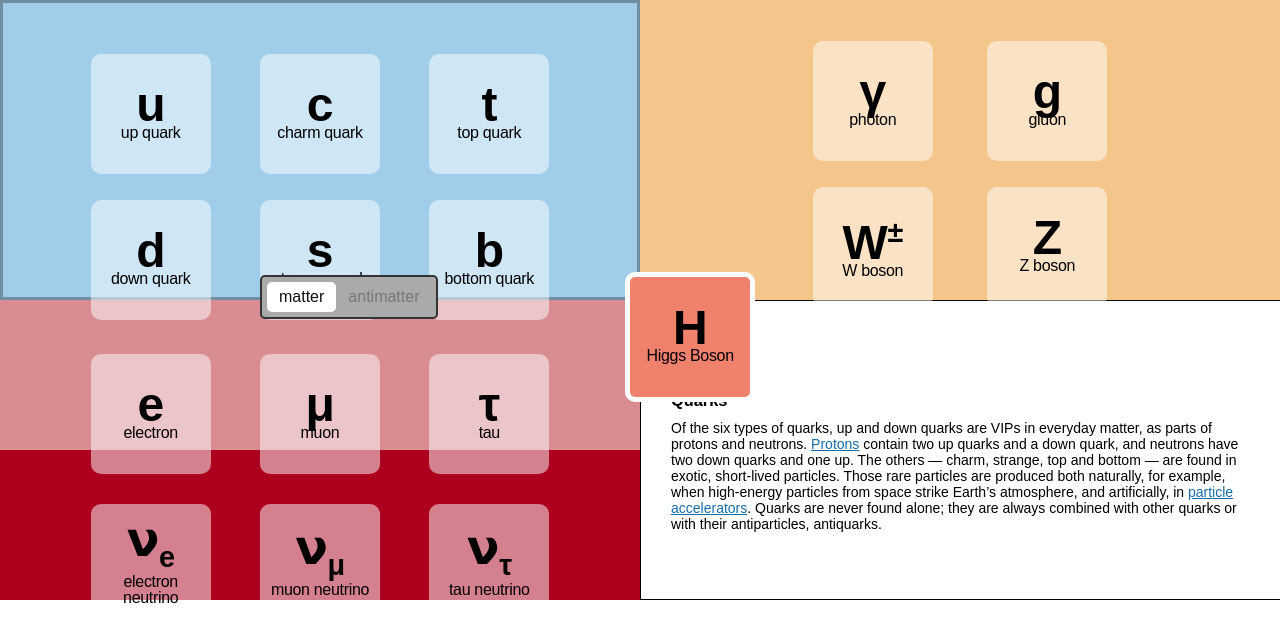
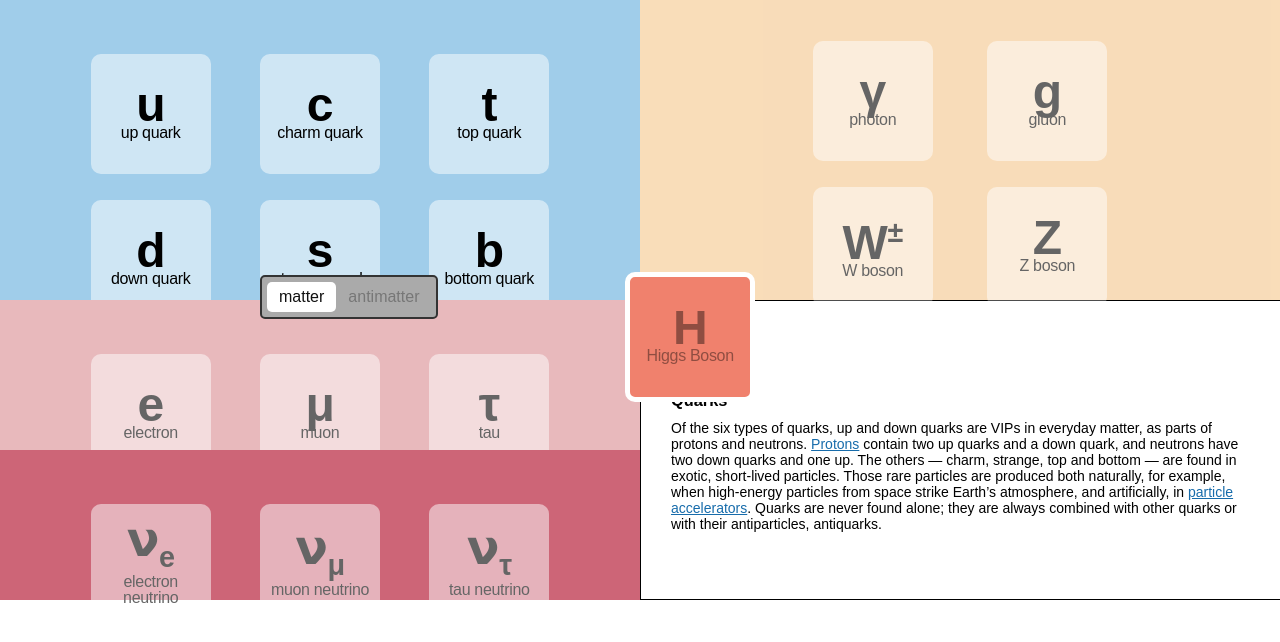
Before and after one commit to tylermachado/sn-particle-model, a React (Create React App) app: page / in a window 1280 px wide. Shown: the top 642 px of the page. Built offline with nearby package versions, Linux system fonts and the light colour scheme; a web font is replaced by a local one.

Commit message:
adjusting opacity on selected items

```diff
--- a/src/App.scss
+++ b/src/App.scss
@@ -121,10 +121,10 @@ sub, sup {
   align-items: center;
   padding:4vw 4vw;
   border: 3px solid transparent;
-  // opacity: 0.6;
+  opacity: 0.6;
 
   &.active {
-    border: 3px solid rgba(0, 0, 0, 0.3);
+    opacity: 1;
   }
 
   &.area-force-carrying-particles {
@@ -202,6 +202,11 @@ sub, sup {
       justify-content: center;
       align-items: center;
       margin: 0;
+      opacity: 1;
+
+      &:not(.active) .particle .particle-content {
+        opacity: 0.4;
+      }
 
     @media (min-width: $md-screen) {
       position: absolute;
```
